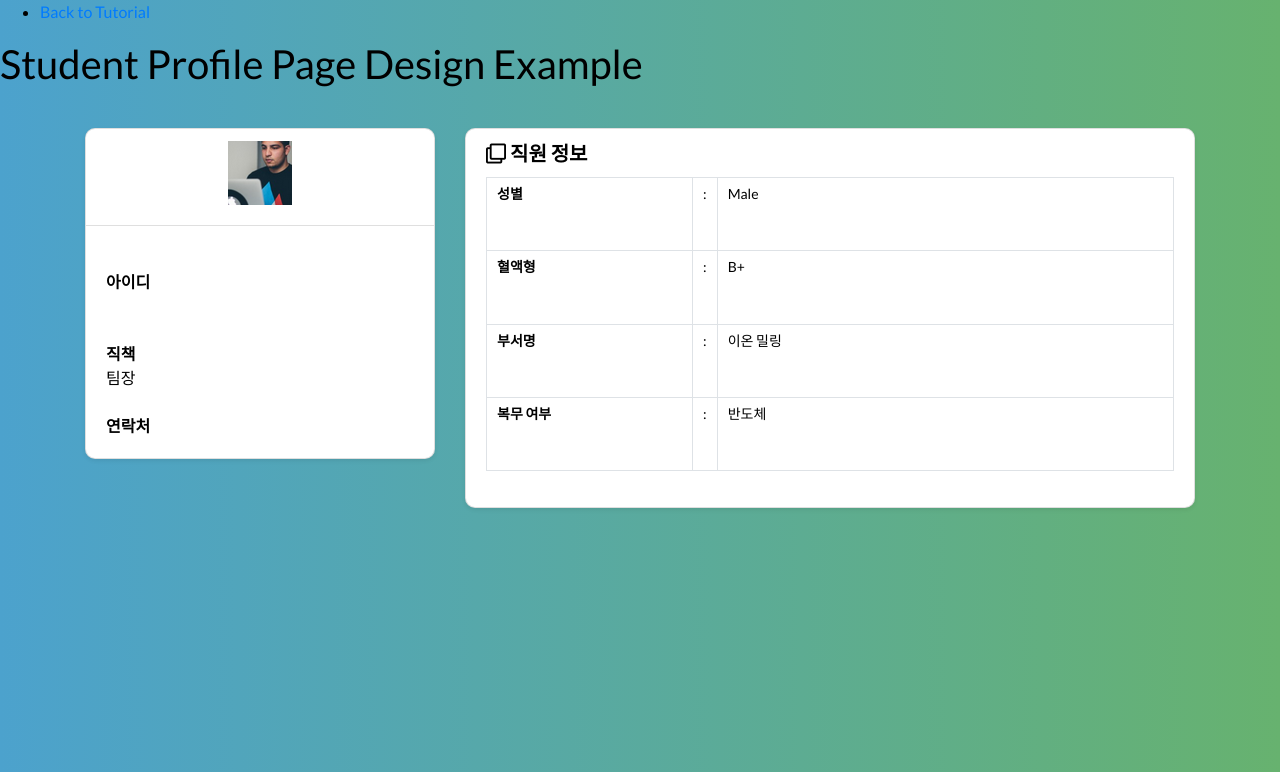
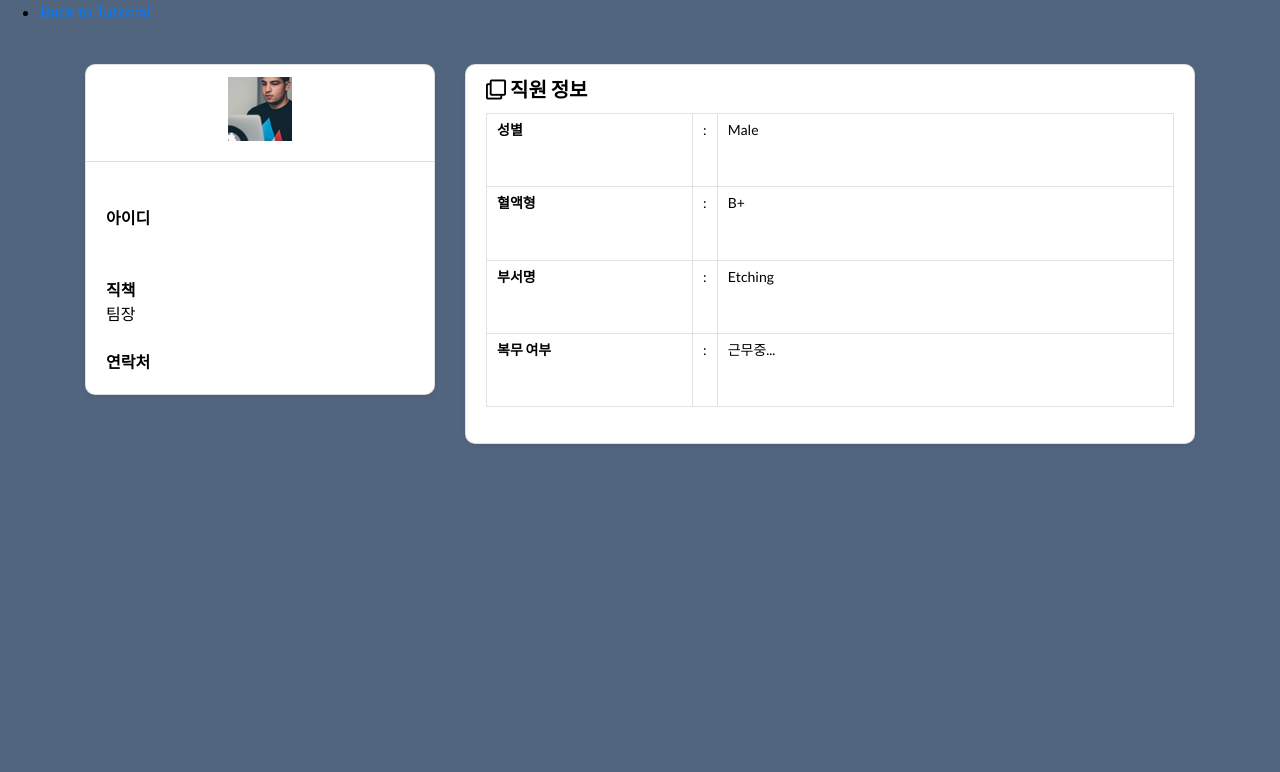
Before and after one commit to LIMEMONI/J6, a FastAPI app: template templates/profile1.html in a window 1280 px wide. Shown: the top 772 px of the page. Run offline with FastAPI, Linux system fonts and the light colour scheme; the template is opened without the code that fills it, so the values that code supplies are empty; some libraries are stand-ins or nearby versions.

Commit message:
프로필 페이지 css 수정 ) 제 화면에서는 확대비율이 올바르지 않으니 한번 더 확인해주세요

```diff
--- a/static/css/style.css
+++ b/static/css/style.css
@@ -1,7 +1,7 @@
 body {
-    background: #67B26F;  /* fallback for old browsers */
-    background: -webkit-linear-gradient(to right, #4ca2cd, #67B26F);  /* Chrome 10-25, Safari 5.1-6 */
-    background: linear-gradient(to right, #4ca2cd, #67B26F); /* W3C, IE 10+/ Edge, Firefox 16+, Chrome 26+, Opera 12+, Safari 7+ */
+    background:#52657f;  /* fallback for old browsers */
+    /*background: -webkit-linear-gradient(to bottom, #f5f5fa, #52657f);  /* Chrome 10-25, Safari 5.1-6 */
+    /*background: linear-gradient(to bottom, #f5f5fa, #52657f); /* W3C, IE 10+/ Edge, Firefox 16+, Chrome 26+, Opera 12+, Safari 7+ */
     padding: 0;
     margin: 0;
     font-family: 'Lato', sans-serif;
--- a/templates/profile.html
+++ b/templates/profile.html
@@ -2,7 +2,7 @@
 <html lang="en">
 
 <head>
-	<title>프로필 페이지</title>
+	<title>Profile ㅣ FALP Service</title>
 	<meta charset="utf-8">
 	<meta http-equiv="X-UA-Compatible" content="IE=edge,chrome=1">
 	<meta name="viewport" content="width=device-width, initial-scale=1.0, maximum-scale=1.0, user-scalable=0">
--- a/templates/profile1.html
+++ b/templates/profile1.html
@@ -45,16 +45,6 @@
     </div>
 </div>
 
-<header class="ScriptHeader">
-    <div class="rt-container">
-    	<div class="col-rt-12">
-        	<div class="rt-heading">
-            	<h1>Student Profile Page Design Example</h1>
-                <p></p>
-            </div>
-        </div>
-    </div>
-</header>
 
 <section>
     <div class="rt-container">
@@ -101,12 +91,12 @@
               <tr>
                 <th width="30%">부서명</th>
                 <td width="2%">:</td>
-                <td>이온 밀링</td>
+                <td>Etching</td>
               </tr>
               <tr>
                 <th width="30%">복무 여부</th>
                 <td width="2%">:</td>
-                <td>반도체</td>
+                <td>근무중...</td>
               </tr>
             </table>
           </div>
```
